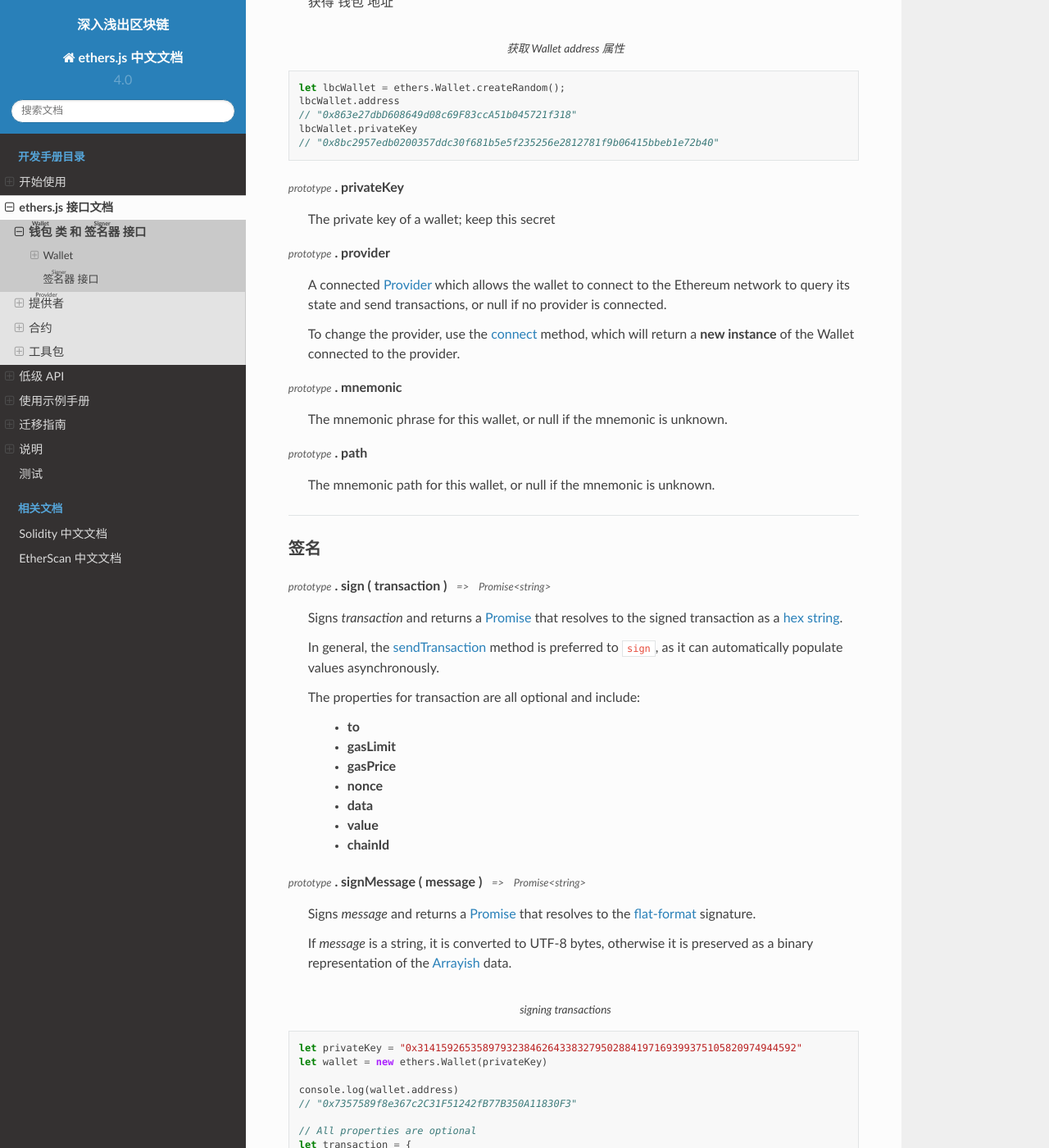
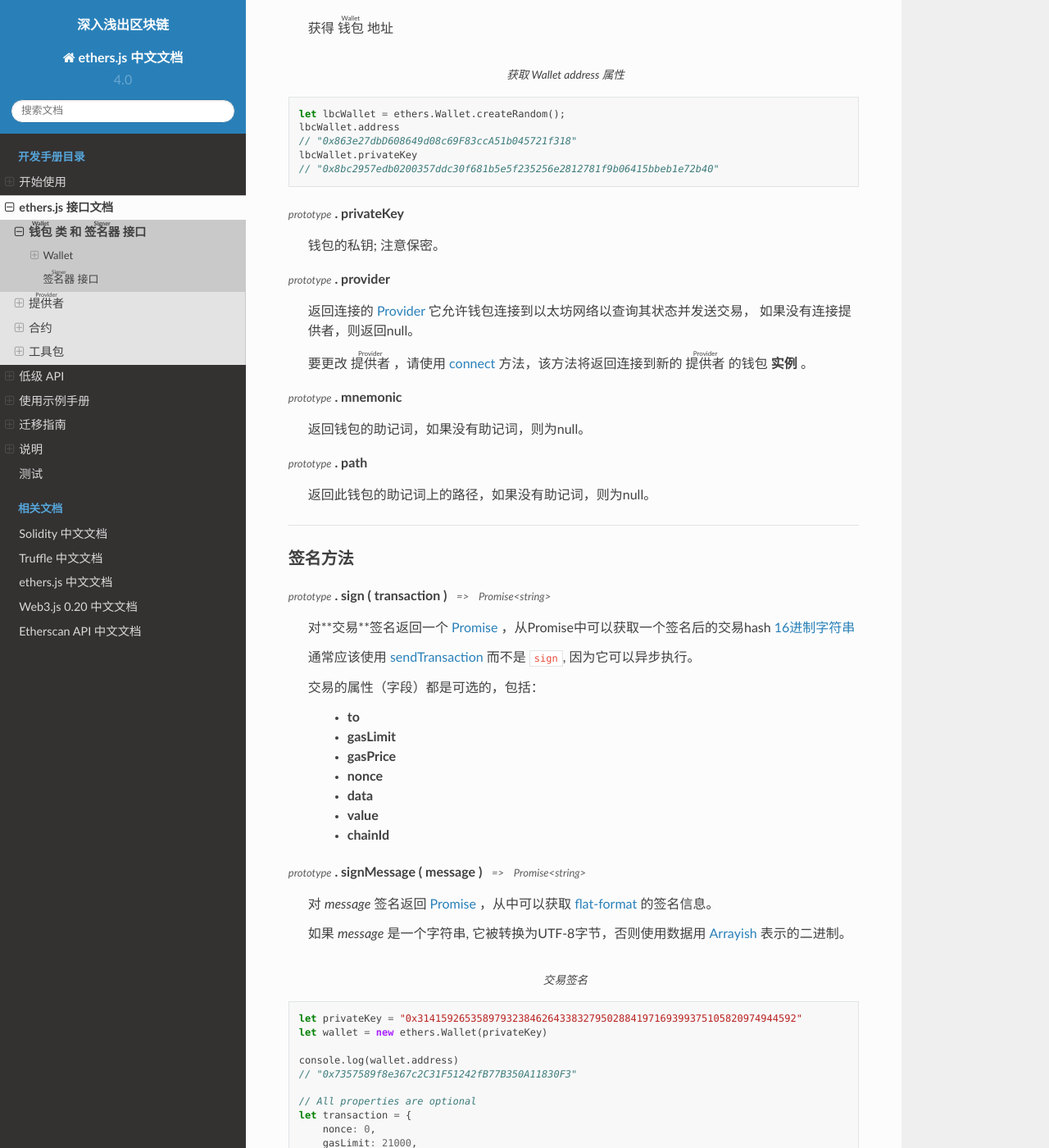
Before and after one commit to lbc-team/ethers.js-docs, a Sphinx documentation site: the page built from source/api-wallet.rst, in a window 1280 px wide and 1400 px high, scrolled down 2756 px. Shown: the whole window at 82% size. Built offline with Sphinx 7.4.7 and the Read the Docs theme 2.0.0, drawn with Linux system fonts in a browser that asks for light colours; comment, search, counter and statistics services are not loaded; some of the changed text lies outside the part shown.

Commit message:
translate api-wallet

```diff
--- a/source/_templates/layout.html
+++ b/source/_templates/layout.html
@@ -13,5 +13,8 @@
     {{ super() }}
     <p class="caption"><span class="caption-text">相关文档</span></p>
     <li class="toctree-l1"><a class="reference internal" href="https://learnblockchain.cn/docs/solidity/">Solidity 中文文档</a></li>
-    <li class="toctree-l1"><a class="reference internal" href="https://learnblockchain.cn/docs/etherscan/">EtherScan 中文文档</a></li>
+    <li class="toctree-l1"><a class="reference internal" href="https://learnblockchain.cn/docs/truffle/"> Truffle 中文文档</a></li>
+    <li class="toctree-l1"><a class="reference internal" href="https://learnblockchain.cn/docs/ethers.js/"> ethers.js 中文文档</a></li>
+    <li class="toctree-l1"><a class="reference internal" href="https://learnblockchain.cn/docs/web3js-0.2x/">Web3.js 0.20 中文文档</a></li>
+    <li class="toctree-l1"><a class="reference internal" href="https://learnblockchain.cn/docs/etherscan/">Etherscan API 中文文档</a></li>
 {% endblock %}
--- a/source/api-wallet.rst
+++ b/source/api-wallet.rst
@@ -25,31 +25,27 @@ Wallet
 ----------------------
 
 new :sup:`Wallet` ( privateKey [ , provider ] )
-    Creates a new instance from *privateKey* and optionally connect a provider
+    从参数 *privateKey* 私钥创建一个钱包实例， 还可以提供一个可选的 |provider| 参数用于连接节点。
 
 :sup:`Wallet` . createRandom ( [ options ] ) |nbsp| :sup:`=>` |nbsp| :sup:`Wallet`
-    Creates a new random wallet. Ensure this wallet is stored somewhere safe, if
-    lost there is **NO way to recover it**.
+    创建一个随机钱包实例。 确保钱包（私钥）存放在安全的位置，如果丢失了就**没有办法找回钱包**。
 
-    Options may have the properties:
+    额外的参数 options 为：
 
-        - **extraEntropy** --- additional entropy to stir into the random source
+        - **extraEntropy** --- 额外的熵加入随机源
 
 .. _fromEncryptedJson:
 
 :sup:`Wallet` . fromEncryptedJson ( json, password [ , progressCallback ] ) |nbsp| :sup:`=>` |nbsp| :sup:`Wallet`
-    Decrypt an encrypted Secret Storage `JSON Wallet`_ (from Geth, parity, Crowdsale
-    tools, or that was created using *prototype.encrypt* )
+    通过解密一个 `JSON 钱包文件`_ 创建钱包实例，JSON 钱包文件，即 keystore文件， 通常来自 Geth, parity, Crowdsale 等钱包或工具，或者通过钱包加密函数 *prototype.encrypt* 创建。
 
 :sup:`Wallet` . fromMnemonic ( mnemonic [ , path :sup:`= "m/44'/60'/0'/0/0"` [ , wordlist ] ] ) |nbsp| :sup:`=>` |nbsp| :sup:`Wallet`
-    Generate a `BIP-039`_ + `BIP-044`_ wallet from *mnemonic* deriving *path* using
-    the *wordlist*. The default language is English (en).
+    通过助记词（及路径）创建钱包实例，助记词及路径由 `BIP-039`_ 和 `BIP-044`_ 定义，默认使用英文助记词。
+    这里有一篇介绍 `BIP39及BIP44非常棒的文章 <https://learnblockchain.cn/2018/09/28/hdwallet/>`_ ，如果不了解 BIP39 及 BIP44 可以读一读。
 
-    In the browserified ``dist/ethers.min.js`` only the English wordlist is
-    available. Each additional wordlist may be included by adding a ``<script>``
-    for the ``dist/wordlist-*.js``
+    注意压缩过的 min版本 ``dist/ethers.min.js`` 仅支持英文版本， 其他语言的支持可以通过添加 ``<script>`` 来加入各语言的 ``dist/wordlist-*.js``
 
-    The current supported wordlists are:
+    当前支持的单词语言列表：
 
     ===================== =========================== =======================
     Language              node.js                     Browser
@@ -65,14 +61,14 @@ new :sup:`Wallet` ( privateKey [ , provider ] )
 .. _wallet-connect:
 
 :sup:`prototype` . connect ( provider ) |nbsp| :sup:`=>` |nbsp| :sup:`Wallet`
-    Creates a new Wallet instance from an existing instance, connected to a new *provider*.
+    从已有实例创建新的Wallet实例，并连接到新 |provider|
 
 |
 
 |
 
 .. code-block:: javascript
-    :caption: *load a private key*
+    :caption: *加载私钥y*
 
     let privateKey = "0x0123456789012345678901234567890123456789012345678901234567890123";
     let wallet = new ethers.Wallet(privateKey);
@@ -82,13 +78,13 @@ new :sup:`Wallet` ( privateKey [ , provider ] )
     let walletWithProvider = new ethers.Wallet(privateKey, provider);
 
 .. code-block:: javascript
-    :caption: *create a new random account*
+    :caption: *创建一个随机钱包实例*
 
     let randomWallet = ethers.Wallet.createRandom();
 
 
 .. code-block:: javascript
-    :caption: *load a JSON wallet*
+    :caption: *加载JSON钱包文件*
 
     let data = {
         id: "fb1280c0-d646-4e40-9550-7026b1be504a",
@@ -122,7 +118,7 @@ new :sup:`Wallet` ( privateKey [ , provider ] )
 
 
 .. code-block:: javascript
-    :caption: *load a mnemonic phrase*
+    :caption: *加载助记词*
 
     let mnemonic = "radar blur cabbage chef fix engine embark joy scheme fiction master release";
     let mnemonicWallet = ethers.Wallet.fromMnemonic(mnemonic);
@@ -152,37 +148,33 @@ Prototype 属性
     // "0x8bc2957edb0200357ddc30f681b5e5f235256e2812781f9b06415bbeb1e72b40"
 
 :sup:`prototype` . privateKey
-    The private key of a wallet; keep this secret
+    钱包的私钥; 注意保密。
 
 :sup:`prototype` . provider
-    A connected :ref:`Provider <provider>` which allows the wallet to
-    connect to the Ethereum network to query its state and send transactions,
-    or null if no provider is connected.
+    返回连接的 :ref:`Provider <provider>` 它允许钱包连接到以太坊网络以查询其状态并发送交易，
+    如果没有连接提供者，则返回null。
 
-    To change the provider, use the :ref:`connect <wallet-connect>` method, which will return
-    a **new instance** of the Wallet connected to the provider.
-
+    要更改 |provider| ，请使用 :ref:`connect <wallet-connect>` 方法，该方法将返回连接到新的 |provider| 的钱包 **实例** 。
 
 
 :sup:`prototype` . mnemonic
-    The mnemonic phrase for this wallet, or null if the mnemonic is unknown.
+   返回钱包的助记词，如果没有助记词，则为null。
+
 
 :sup:`prototype` . path
-    The mnemonic path for this wallet, or null if the mnemonic is unknown.
+    返回此钱包的助记词上的路径，如果没有助记词，则为null。
 
 -----
 
-签名
--------
+签名方法
+----------
 
 :sup:`prototype` . sign ( transaction ) |nbsp| :sup:`=>` |nbsp| :sup:`Promise<string>`
-    Signs *transaction* and returns a :ref:`Promise <promise>` that resolves to
-    the signed transaction as a :ref:`hex string <hexstring>`.
+    对**交易**签名返回一个 :ref:`Promise <promise>` ，从Promise中可以获取一个签名后的交易hash :ref:`16进制字符串 <hexstring>`
 
-    In general, the `sendTransaction`_ method is preferred to ``sign``, as it can automatically
-    populate values asynchronously.
+    通常应该使用 `sendTransaction`_ 而不是 ``sign``, 因为它可以异步执行。
 
-    The properties for transaction are all optional and include:
+    交易的属性（字段）都是可选的，包括：
 
         - **to**
         - **gasLimit**
@@ -193,14 +185,12 @@ Prototype 属性
         - **chainId**
 
 :sup:`prototype` . signMessage ( message ) |nbsp| :sup:`=>` |nbsp| :sup:`Promise<string>`
-    Signs *message* and returns a :ref:`Promise <promise>` that resolves to
-    the :ref:`flat-format <signature>` signature.
+    对 *message* 签名返回 :ref:`Promise <promise>` ，从中可以获取 :ref:`flat-format <signature>` 的签名信息。
 
-    If *message* is a string, it is converted to UTF-8 bytes, otherwise it is
-    preserved as a binary representation of the :ref:`Arrayish <arrayish>` data.
+    如果 *message* 是一个字符串, 它被转换为UTF-8字节，否则使用数据用 :ref:`Arrayish <arrayish>` 表示的二进制。
 
 .. code-block:: javascript
-    :caption: *signing transactions*
+    :caption: *交易签名*
 
     let privateKey = "0x3141592653589793238462643383279502884197169399375105820974944592"
     let wallet = new ethers.Wallet(privateKey)
@@ -221,7 +211,7 @@ Prototype 属性
         value: utils.parseEther("1.0"),
         data: "0x",
 
-        // This ensures the transaction cannot be replayed on different networks
+        // 这可确保无法在不同网络上重复广播
         chainId: ethers.utils.getNetwork('homestead').chainId
     }
 
@@ -235,7 +225,7 @@ Prototype 属性
         //    acdc47ab5dfaad46bcf63f2a34a05b2cb6290fd8ff801d07f6767df63c1c3da7
         //    a7b83b53cd6cea3d3075ef9597d5"
 
-        // This can now be sent to the Ethereum network
+        // 现在可以将其发送到以太坊网络
         let provider = ethers.getDefaultProvider()
         provider.sendTransaction(signedTransaction).then((tx) => {
 
@@ -253,12 +243,12 @@ Prototype 属性
 
 
 .. code-block:: javascript
-    :caption: *signing text messages*
+    :caption: *签名文本消息*
 
     let privateKey = "0x3141592653589793238462643383279502884197169399375105820974944592"
     let wallet = new ethers.Wallet(privateKey);
 
-    // Sign a text message
+    // 签名文本消息
     let signPromise = wallet.signMessage("Hello World!")
 
     signPromise.then((signature) => {
@@ -280,7 +270,7 @@ Prototype 属性
     });
 
 .. code-block:: javascript
-    :caption: *signing binary messages*
+    :caption: *签名二进制信息*
 
     let privateKey = "0x3141592653589793238462643383279502884197169399375105820974944592"
     let wallet = new ethers.Wallet(privateKey);
@@ -304,15 +294,15 @@ Prototype 属性
 与链交互
 ---------------------
 
-These operations require the wallet have a provider attached to it.
+这些操作要求钱包关联了一个  |provider| 。
 
 :sup:`prototype` . getBalance ( [ blockTag :sup:`= "latest"` ] ) |nbsp| :sup:`=>` |nbsp| :sup:`Promise<BigNumber>`
-    Returns a :ref:`Promise <promise>` that resolves to the balance of the wallet
-    (as a :ref:`BigNumber <bignumber>`, in **wei**) at the :ref:`blockTag <blocktag>`.
+    返回一个包含钱包余额的 a :ref:`Promise <promise>` 。
+    (余额为 :ref:`BigNumber <bignumber>`, 单位 **wei**) ，可选参数 :ref:`blockTag <blocktag>`.
 
 :sup:`prototype` . getTransactionCount ( [ blockTag :sup:`= "latest"` ] ) |nbsp| :sup:`=>` |nbsp| :sup:`Promise<number>`
-    Returns a :ref:`Promise <promise>` that resovles to the number of transactions
-    this account has ever sent (also called the *nonce*) at the :ref:`blockTag <blocktag>`.
+    返回一个包含账号已经发送交易数量（同样称为 *nonce*）的 :ref:`Promise <promise>` ，可选参数 :ref:`blockTag <blocktag>` 。
+
 
 :sup:`prototype` . estimateGas ( transaction ) |nbsp| :sup:`=>` |nbsp| :sup:`Promise<BigNumber>`
     Returns a :ref:`Promise <promise>` with the estimated cost for *transaction* (as a
@@ -349,7 +339,7 @@ These operations require the wallet have a provider attached to it.
 
 
 .. code-block:: javascript
-    :caption: *transfer ether*
+    :caption: *发送以太*
 
     // We require a provider to send transactions
     let provider = ethers.getDefaultProvider();
@@ -465,5 +455,5 @@ the following properties:
 .. _BIP-039: https://github.com/bitcoin/bips/blob/master/bip-0039.mediawiki
 .. _BIP-044: https://github.com/bitcoin/bips/blob/master/bip-0044.mediawiki
 .. _Ledger Hardware Wallet Signer: https://github.com/ethers-io/ethers-ledger
-.. _JSON Wallet: https://medium.com/@julien.maffre/what-is-an-ethereum-keystore-file-86c8c5917b97
+.. _JSON 钱包文件: https://medium.com/@julien.maffre/what-is-an-ethereum-keystore-file-86c8c5917b97
 .. EOF
--- a/source/api.rst
+++ b/source/api.rst
@@ -8,8 +8,6 @@ ethers.js 接口文档
 ethers.js 主要包含以下4个模块 ： |wallet| ，Providers ，合约 Contract 以及 工具包 utils 。
 
 在使用接口之前，请先确保正确 `引入 ethers.js <getting-started>`_ ， 以下是接口列表：
-
-
 
 
 .. toctree::
--- a/source/index.rst
+++ b/source/index.rst
@@ -13,10 +13,10 @@ ethers.js 介绍
 ====================
 
 ethers.js库旨在为以太坊区块链及其生态系统提供一个小而完整的 JavaScript API 库
-它最初是与`ethers.io`_一起使用，现在已经扩展为更通用的库。
+它最初是与 `ethers.io`_ 一起使用，现在已经扩展为更通用的库。
 
 .. note::
-    译者注：Tiny熊`用 ethers.js 开发了网页钱包`_，是一个很好的学习案例。
+    译者注：Tiny熊 `用 ethers.js 开发了网页钱包`_ ，是一个很好的学习案例。
 
 包含功能
 ==========
```
